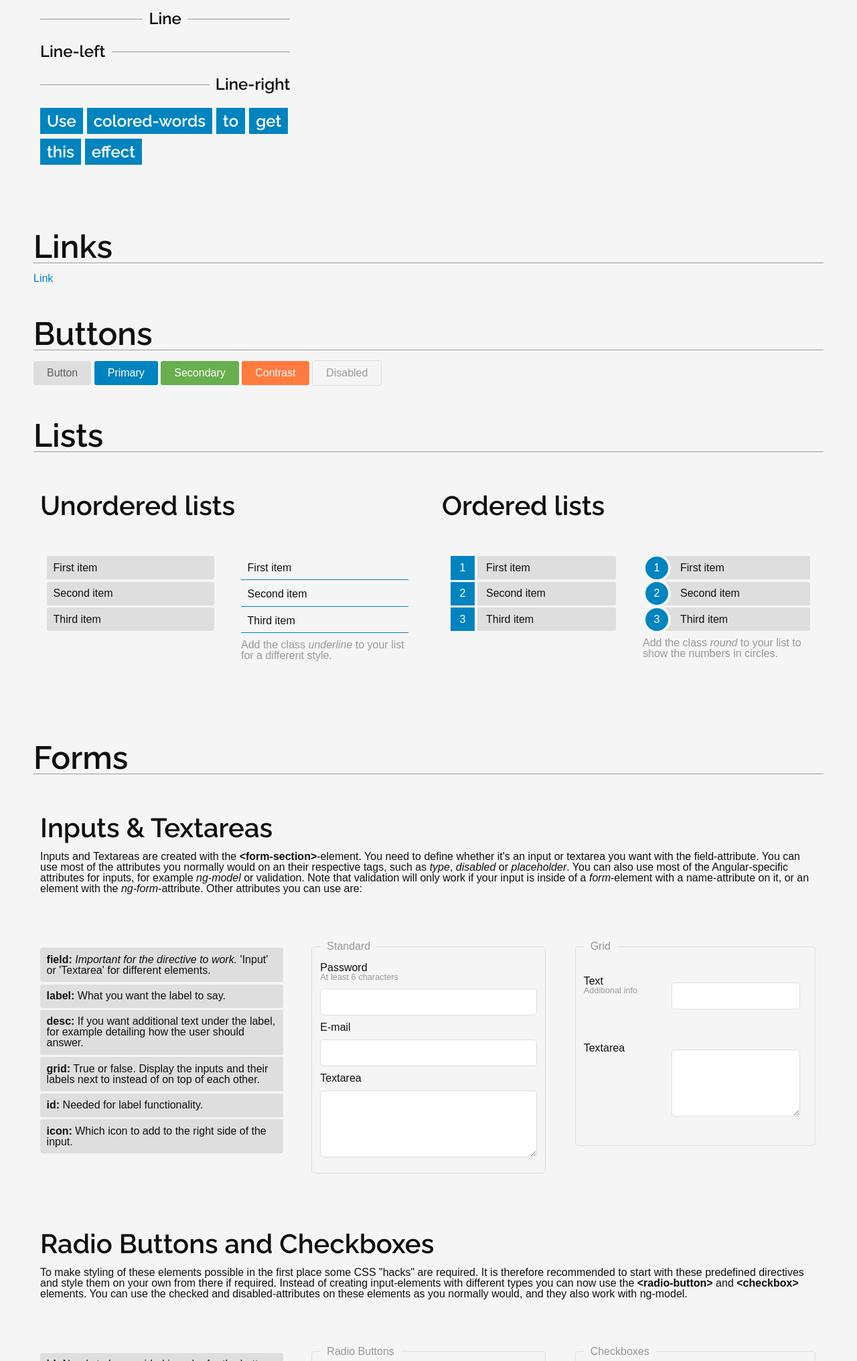
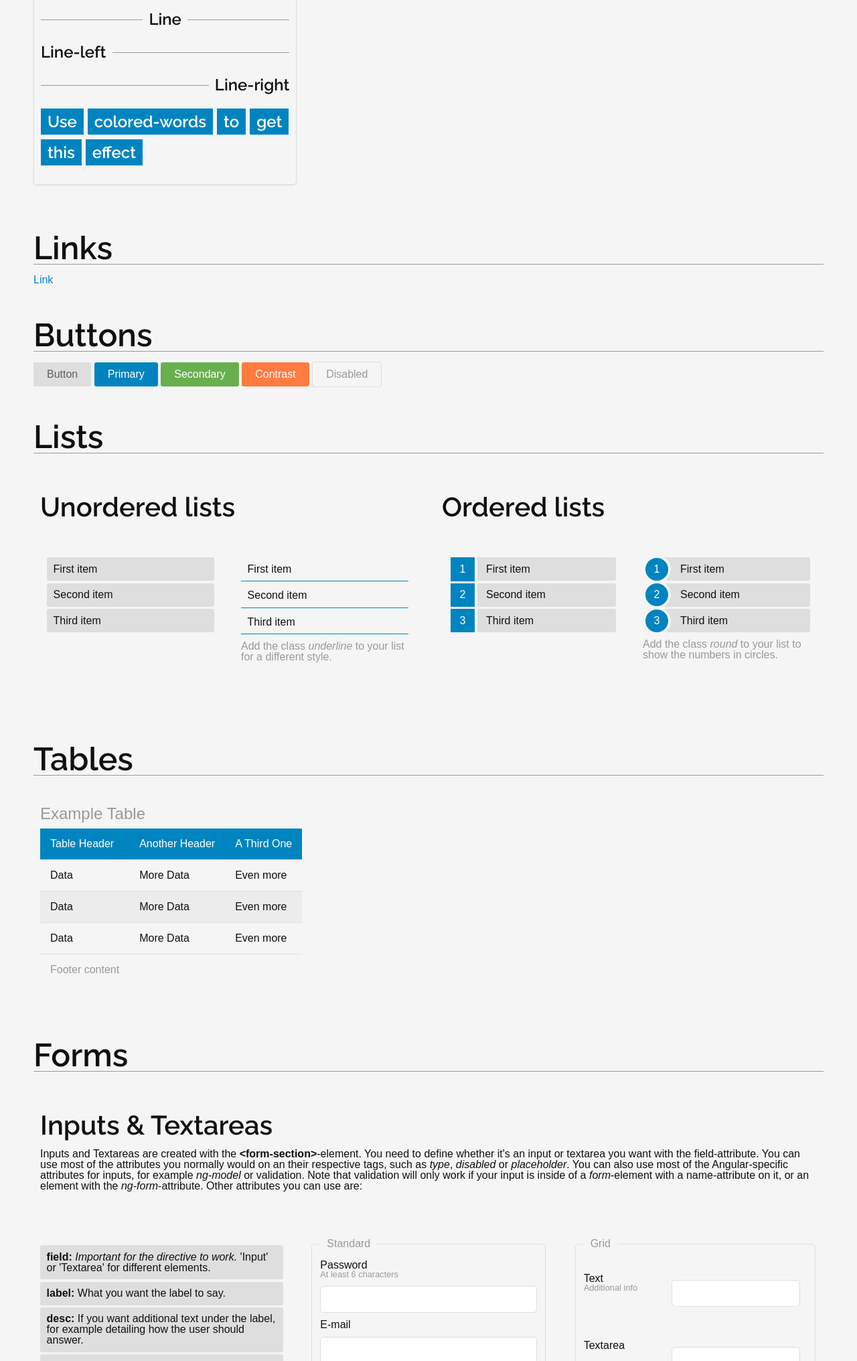
Before and after one commit to Zatine/examination_project, a website: page dev/index.html in a window 1280 px wide. Shown: the part 768-2800 px from the top of the page at 67% size. Drawn offline with nearby package versions, Linux system fonts and the light colour scheme; files that its build step writes are made by us from their sources.

Commit message:
Table styling

```diff
--- a/dev/index.html
+++ b/dev/index.html
@@ -15,7 +15,7 @@
           <h3 class="underline">Headings</h3>
           <row>
             <column four class="card">
-              <h4>Sizes</h4>
+              <h4 class="card-header">Size</h4>
               <h1>Heading 1</h1>
               <h2>Heading 2</h2>
               <h3>Heading 3</h3>
@@ -23,15 +23,15 @@
               <h5>Heading 5</h5>
               <h6>Heading 6</h6>
             </column>
-            <column four>
-              <h4>Underline</h4>
+            <column four class="card">
+              <h4 class="card-header">Underline</h4>
               <p>Add the <em>underline</em>-class to a heading to give it some style. You can add the classes below for different styles, and also primary, secondary or contrast for the different colors defined in your theme.</p>
               <h6 class="underline primary">Underline</h6>
               <h6 class="underline dashed secondary">Underline dashed</h6>
               <h6 class="underline double contrast">Underline double</h6>
             </column>
-            <column four>
-              <h4>Frame</h4>
+            <column four class="card">
+              <h4 class="card-header">Frame</h4>
               <p>Same as for the underline-classes.</p>
               <h6 class="frame contrast">Frame</h6>
               <h6 class="frame dashed primary">Frame dashed</h6>
@@ -39,7 +39,7 @@
             </column>
           </row>
           <row>
-            <column four>
+            <column four class="card">
               <h4>Special classes</h4>
               <p>These classes can be used on any heading or text-element. The line-classes will only work if contained to one line of text, but the colored-words has no limit.</p>
               <h6 class="line">Line</h6>
@@ -104,6 +104,45 @@
                         <p class="mute">Add the class <em>round</em> to your list to show the numbers in circles.</p>
                     </column>
                   </row>
+            </column>
+          </row>
+        </section>
+        <section>
+          <h3 class="underline">Tables</h3>
+          <row>
+            <column six>
+              <table>
+                <caption>Example Table</caption>
+                <thead>
+                  <tr>
+                    <th>Table Header</th>
+                    <th>Another Header</th>
+                    <th>A Third One</th>
+                  </tr>
+                </thead>
+                <tfoot>
+                  <tr>
+                    <td>Footer content</td>
+                  </tr>
+                </tfoot>
+                <tbody>
+                  <tr>
+                    <td>Data</td>
+                    <td>More Data</td>
+                    <td>Even more</td>
+                  </tr>
+                  <tr>
+                    <td>Data</td>
+                    <td>More Data</td>
+                    <td>Even more</td>
+                  </tr>
+                  <tr>
+                    <td>Data</td>
+                    <td>More Data</td>
+                    <td>Even more</td>
+                  </tr>
+                </tbody>
+              </table>
             </column>
           </row>
         </section>
@@ -231,18 +270,22 @@
                 </ul>
             </column>
             <column four>
-              <h5>Custom</h5>
+              <fieldset>
+                <legend>Custom</legend>
                 <dropdown options="vm.options"></dropdown>
                 <dropdown multiple options="vm.options"></dropdown>
+              </fieldset>
             </column>
             <column four>
-              <h5>Regular</h5>
+              <fieldset>
+                  <legend>Regular</legend>
                   <select>
                     <option ng-repeat="option in vm.options">{{option.name}}</option>
                   </select>
                   <select multiple>
                     <option ng-repeat="option in vm.options">{{option.name}}</option>
                   </select>
+              </fieldset>
             </column>
           </row>
         </section>
@@ -337,14 +380,14 @@
         <section>
           <h3 class="underline">Helper Classes</h3>
           <row>
-            <column four>
+            <column four class="card">
               <h5>Responsive Embeds</h5>
             <p>For easy ability to make a video embed responsive, surround your embed with a div of the class <em>video-wrapper</em>. The video will never take up more than the width of it's container.</p>
               <div class="video-wrapper">
               <iframe src="https://www.youtube.com/embed/9bZkp7q19f0" frameborder="0" allowfullscreen></iframe>
               </div>
             </column>
-            <column four>
+            <column four class="card">
               <h5>Text</h5>
               <h6>Alignment</h6>
               <p>Use these classes for easy alignment of text.</p>
@@ -360,10 +403,11 @@
               <p class="normal">Use the <em>normal</em>-class for the original fontsize.</p>
               <p class="small">Use the <em>small</em>-class for a smaller font.</p>
             </column>
-            <column four>
-              <h5>Container</h5>
+            <column four class="card">
+              <h5>Other</h5>
+              <h6>Container</h6>
               <p>Add this class to a wrapping element to set a maximum width for your content. The width is determined in <em>theme.scss</em>.</p>
-              <h5>Inline-block</h5>
+              <h6>Inline-block</h6>
               <p>Add this class to an element to automatically display it as an inline-block.</p>
             </column>
           </row>
--- a/dev/style/_components.scss
+++ b/dev/style/_components.scss
@@ -331,3 +331,40 @@ input[type="radio"]{
 input[type="button"]{
   @extend button;
 }
+
+/* TABLES */
+table{
+  text-align: left;
+  border-spacing: 0;
+  caption{
+    font-size: 1.5em;
+    margin-bottom: 10px;
+    text-align: left;
+    color: $blend-color-low;
+    font-weight: normal;
+  }
+  thead{
+    th, td{
+      @include color-bg($primary-color);
+      font-weight: normal;
+    }
+  }
+
+  th, td{
+    padding: 15px;
+    border-bottom: $border-width $blend-color-high solid;
+  }
+
+  tfoot{
+    color: $blend-color-low;
+    th, td{
+      border: none;
+    }
+    tr:hover{
+      background: none;
+    }
+  }
+  tr:nth-child(even){
+    background: mix($blend-color-high, $background-color, 40);
+  }
+}
--- a/dev/style/_helpers.scss
+++ b/dev/style/_helpers.scss
@@ -35,8 +35,8 @@
 .invert-bg{@include color-bg($text-color); padding: 10px 5px;}
 
 .card{
-  //background-color: $blend-color-high;
-  box-shadow: 0px 2px 2px fade-out($blend-color-low, 0.7);
+  //background-color: lighten($background-color, 2);
+  box-shadow: 0px 1px 2px fade-out($blend-color-low, 0.8);
   border-radius: 5px;
   border: $border-width solid $blend-color-high;
 }
```
Also changed, not shown: dev/style/main.css. Lines whose indentation alone changed are shown as unchanged.
